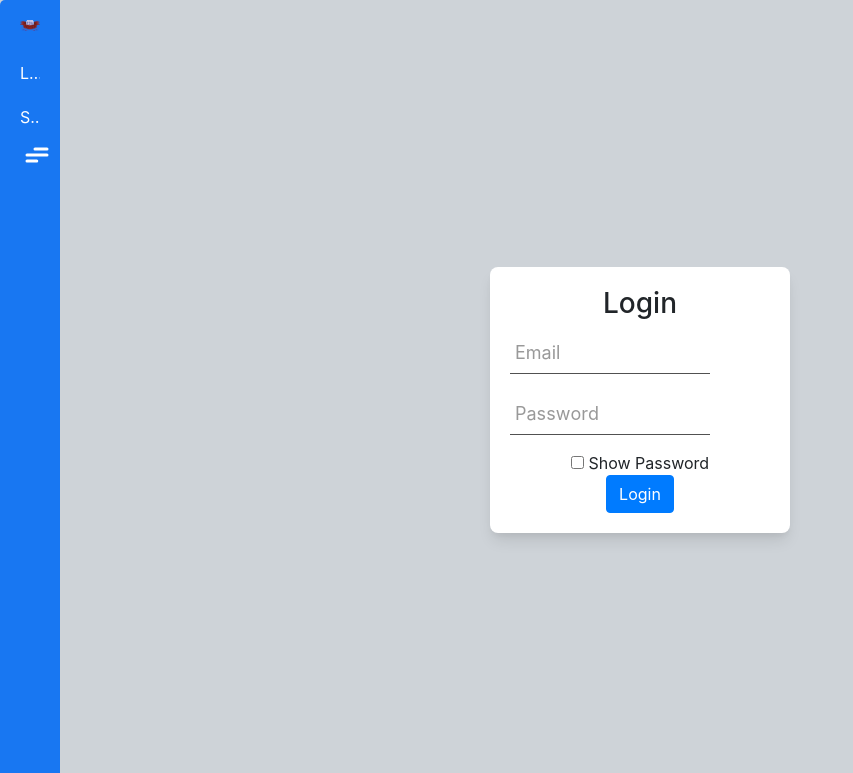
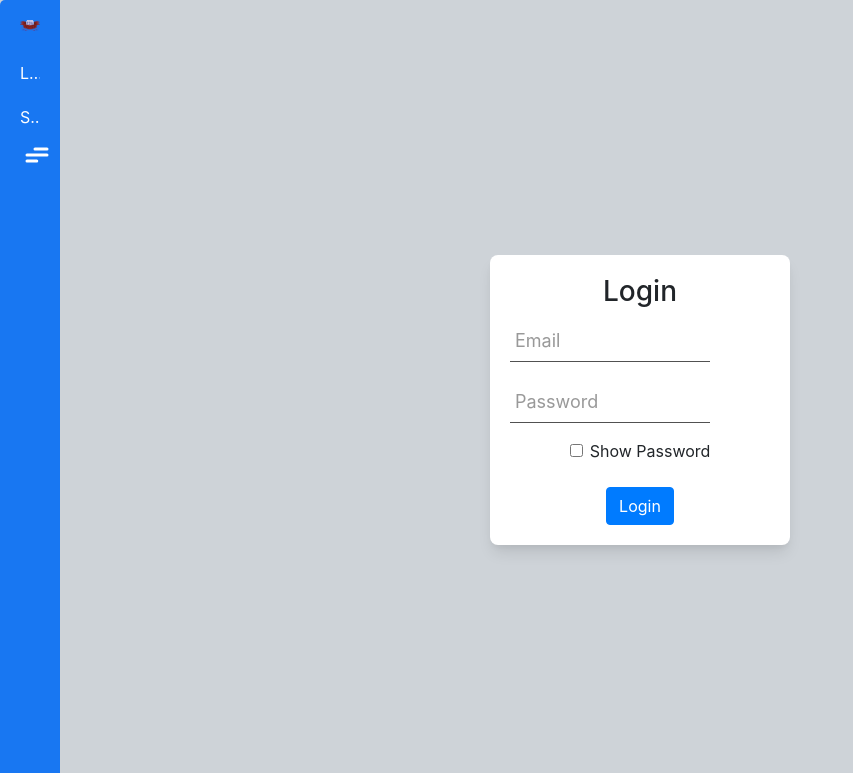
Before and after one commit to Reincarnater/E-Voter, a Flask app: page /login in a window 1280 px wide. Shown: the top 773 px of the page, without its empty margins (0-853 px from the left). Run offline with Flask 3, Linux system fonts and the light colour scheme; some libraries are stand-ins or nearby versions.

Commit message:
Last last last last commit

```diff
--- a/website/templates/login.html
+++ b/website/templates/login.html
@@ -5,15 +5,9 @@
     <h3 align="center">Login</h3>
     <div class="form-group">
       <div class="wave-group">
-        <input required="" type="text" class="input" name="email" />
+        <input required="" type="text" class="input" name="email" id="email" />
         <span class="bar"></span>
-        <label class="label">
-          <span class="label-char" style="--index: 0">E</span>
-          <span class="label-char" style="--index: 1">m</span>
-          <span class="label-char" style="--index: 2">a</span>
-          <span class="label-char" style="--index: 3">i</span>
-          <span class="label-char" style="--index: 4">l</span>
-        </label>
+        <label class="label">Email</label>
       </div>
     </div>
     <div class="form-group">
@@ -23,34 +17,26 @@
           type="password"
           class="input"
           name="password"
-          id="password"
+          id="passwordField"
         />
         <span class="bar"></span>
-        <label class="label">
-          <span class="label-char" style="--index: 0">P</span>
-          <span class="label-char" style="--index: 1">a</span>
-          <span class="label-char" style="--index: 2">s</span>
-          <span class="label-char" style="--index: 3">s</span>
-          <span class="label-char" style="--index: 4">w</span>
-          <span class="label-char" style="--index: 5">o</span>
-          <span class="label-char" style="--index: 6">r</span>
-          <span class="label-char" style="--index: 7">d</span>
-        </label>
+        <label class="label">Password</label>
       </div>
     </div>
-    <input type="checkbox" onclick="togglePassword()"> Show Password</input>
+    <div class="form-check">
+      <input type="checkbox" id="showPassword" class="form-check-input" />
+      <label class="form-check-label" for="showPassword">Show Password</label>
+    </div>
     <br />
     <button type="submit" class="btn btn-primary">Login</button>
   </form>
 </div>
 <script>
-  function togglePassword() {
-    var passwordField = document.getElementById("password");
-    if (passwordField.type === "password") {
-      passwordField.type = "text";
-    } else {
-      passwordField.type = "password";
-    }
-  }
+  document
+    .getElementById("showPassword")
+    .addEventListener("change", function () {
+      var passwordField = document.getElementById("passwordField");
+      passwordField.type = this.checked ? "text" : "password";
+    });
 </script>
 {% endblock %}
```
